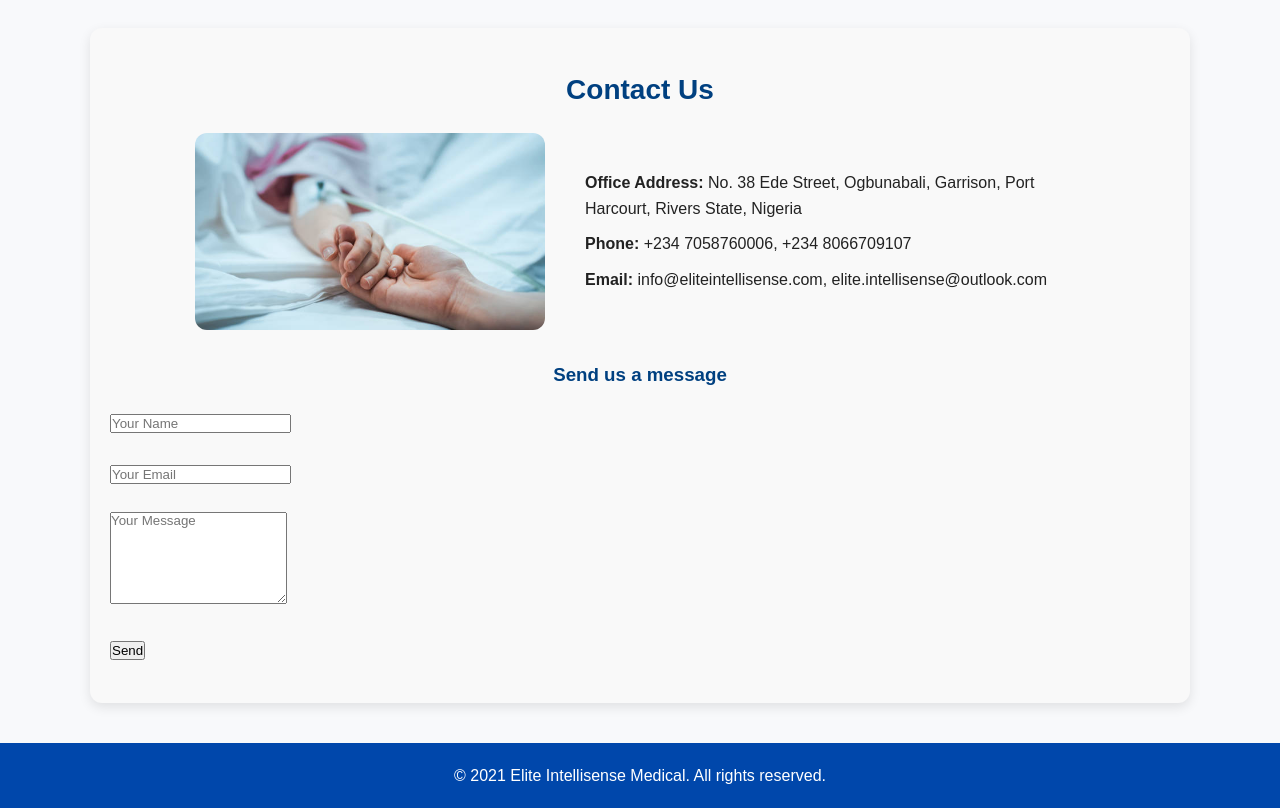
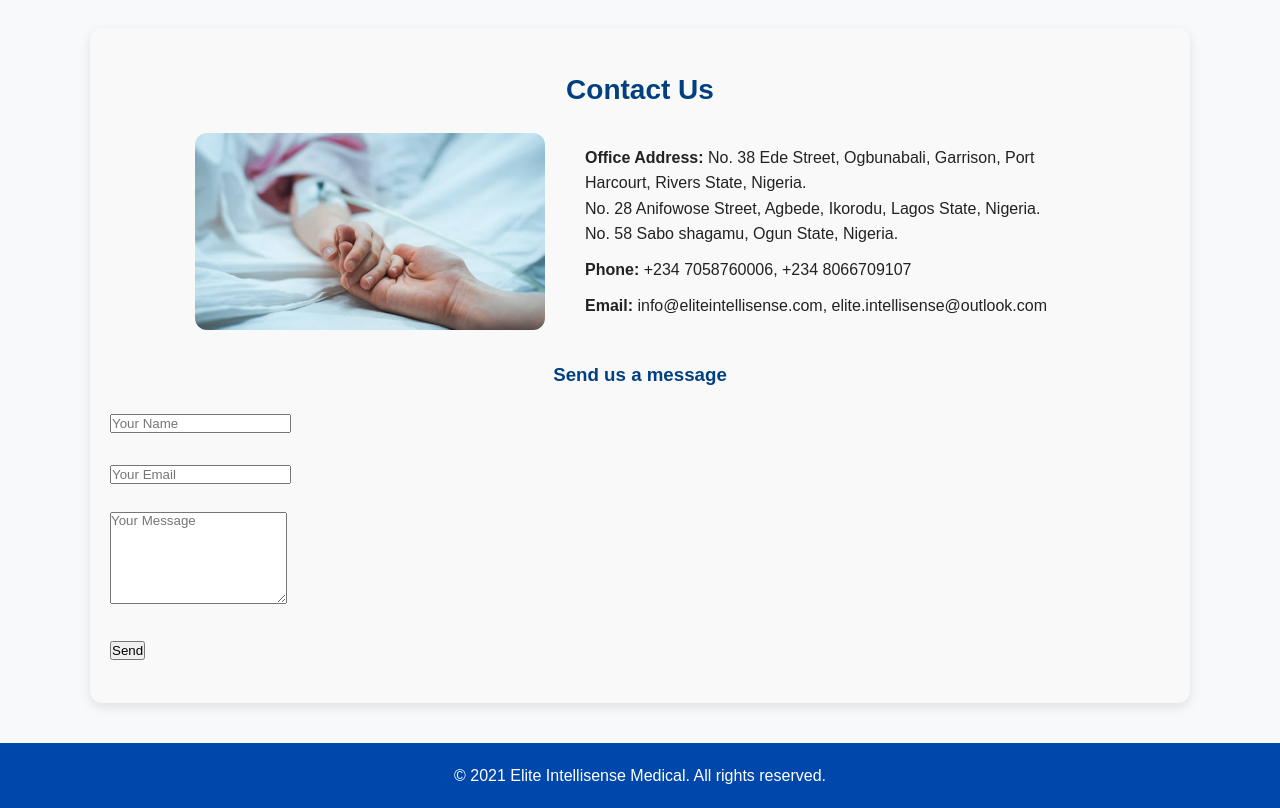
Before and after one commit to eliteintellisensemedical/eliteintellisensemedical.github.io, a plain HTML site: page contact.html in a window 1280 px wide. Shown: the part 67-875 px from the top of the page. Drawn offline with Linux system fonts and the light colour scheme.

Commit message:
Update contact.html

```diff
--- a/contact.html
+++ b/contact.html
@@ -22,7 +22,9 @@
       <div class="contact-info">
       <img src="istockphoto-1038799988-612x612.jpg" alt="Office" class="contact-image">
        <div class="contact-text">
-        <p><strong>Office Address:</strong> No. 38 Ede Street, Ogbunabali, Garrison, Port Harcourt, Rivers State, Nigeria</p>
+        <p><strong>Office Address:</strong> No. 38 Ede Street, Ogbunabali, Garrison, Port Harcourt, Rivers State, Nigeria.<br>
+        No. 28 Anifowose Street, Agbede, Ikorodu, Lagos State, Nigeria. <br>
+        No. 58 Sabo shagamu, Ogun State, Nigeria.</p>
         <p><strong>Phone:</strong> +234 7058760006, +234 8066709107</p>
         <p><strong>Email:</strong> info@eliteintellisense.com, elite.intellisense@outlook.com</p>
       </div>
@@ -41,4 +43,5 @@
     <p>© 2021 Elite Intellisense Medical. All rights reserved.</p>
   </footer>
 </body>
+
 </html>
```
